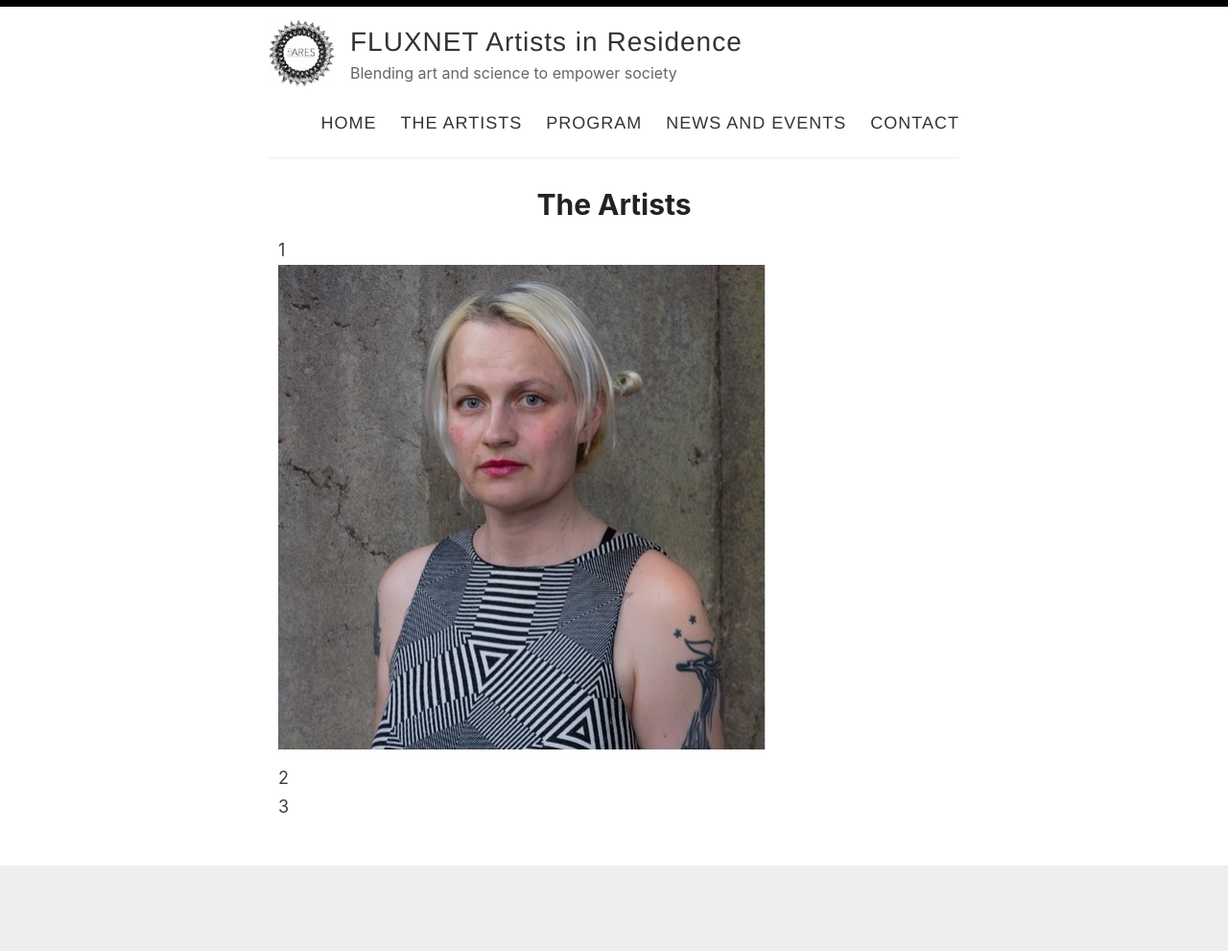
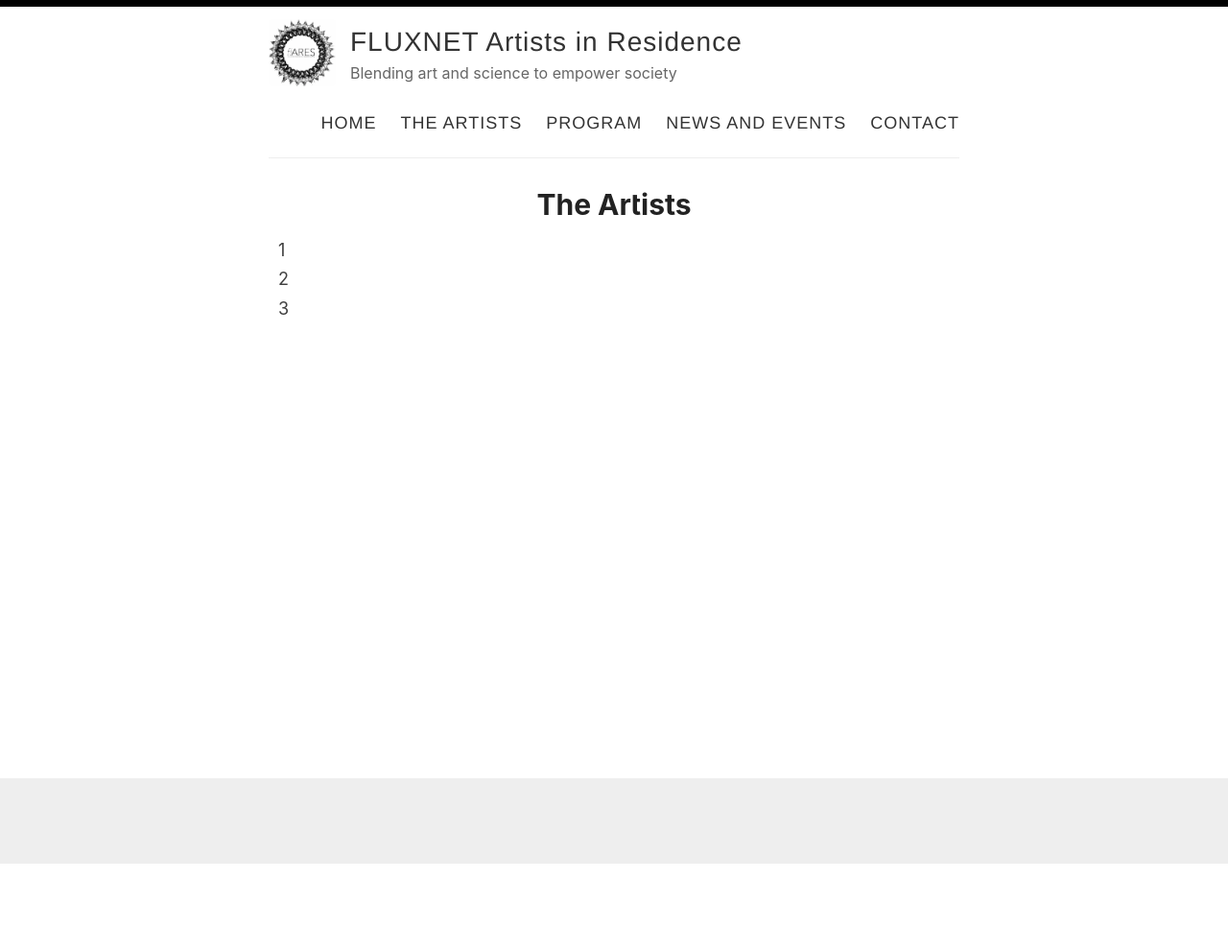
Before and after one commit to fluxnetart/fluxnetart.github.io, a Jekyll site: the page built from _pages/artists.md, in a window 1280 px wide. Shown: the whole page at 96% size. Built offline with Jekyll 4.4.1, drawn with Linux system fonts in a browser that asks for light colours; after the commit the page ends 900 px from its top, so only the background shows below that.

Commit message:
post-grid artist-page

```diff
--- a/_pages/artists.md
+++ b/_pages/artists.md
@@ -7,7 +7,6 @@
 <div class="container">
   <div class="row">
     <div class="col">1</div>
-    <img src="https://fluxnetair.github.io/images/Julia.jpg">
     <div class="col">2</div>
     <div class="col">3</div>
   </div>
```
